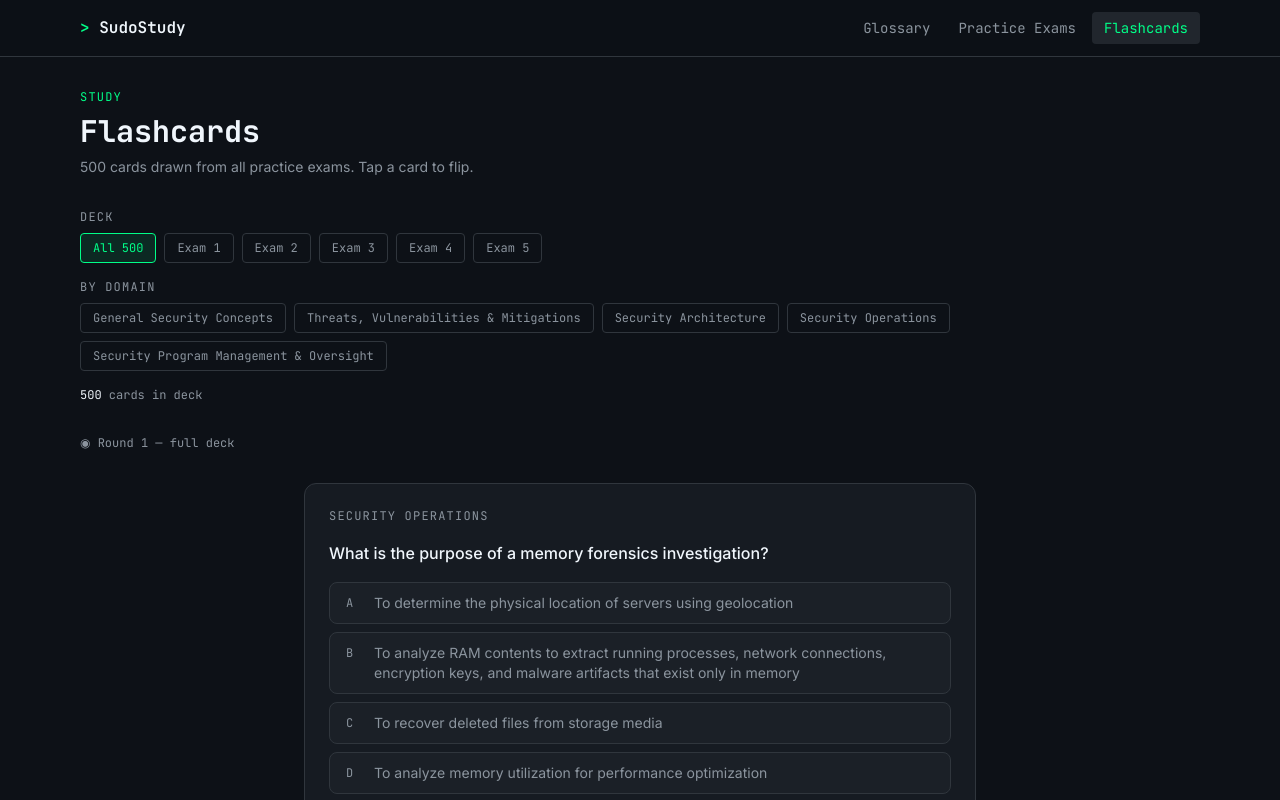
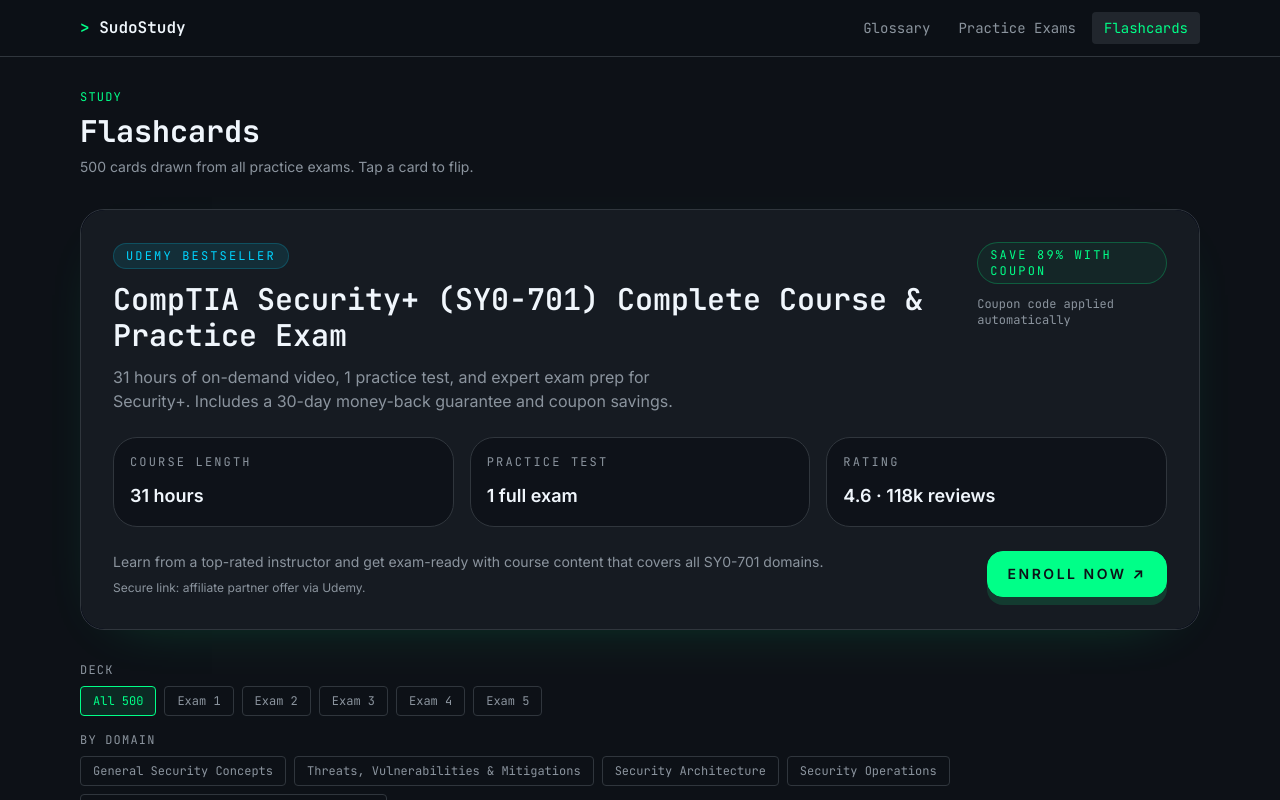
Before and after one commit to terrytelford/sudostudy, a Next.js app in the folder app/: page /flashcards in a window 1280 px wide. Shown: the top 800 px of the page. Built offline with nearby package versions, Linux system fonts and the light colour scheme.

Commit message:
Remove ad placeholder and add long banner to flashcards

```diff
--- a/app/src/app/exams/page.tsx
+++ b/app/src/app/exams/page.tsx
@@ -3,7 +3,6 @@
 import { useEffect, useState } from 'react'
 import { EXAMS } from '@/data/exams'
 import ExamCard from '@/components/exams/ExamCard'
-import AdSlot from '@/components/ads/AdSlot'
 import AffiliateBanner from '@/components/ads/AffiliateBanner'
 import { loadResult } from '@/lib/exam-state'
 
@@ -42,8 +41,6 @@
         )}
       </div>
 
-      <AdSlot type="banner" />
-
       <AffiliateBanner
         tag="Hardware"
         tagColor="cyan"
--- a/app/src/app/flashcards/page.tsx
+++ b/app/src/app/flashcards/page.tsx
@@ -4,6 +4,7 @@
 import { ALL_QUESTIONS, EXAMS } from '@/data/exams'
 import FlashCard from '@/components/flashcards/FlashCard'
 import DeckSelector, { type DeckFilter } from '@/components/flashcards/DeckSelector'
+import AffiliateTopBanner from '@/components/ads/AffiliateTopBanner'
 import { shuffle } from '@/lib/utils'
 import {
   loadFlashcardProgress,
@@ -116,6 +117,8 @@
         </p>
       </div>
 
+      <AffiliateTopBanner />
+
       <DeckSelector
         selected={filter}
         onSelect={(f) => setFilter(f)}
--- a/app/src/app/glossary/page.tsx
+++ b/app/src/app/glossary/page.tsx
@@ -1,6 +1,5 @@
 import type { Metadata } from 'next'
 import GlossarySearch from '@/components/glossary/GlossarySearch'
-import AdSlot from '@/components/ads/AdSlot'
 import YubiKeySquareAd from '@/components/ads/YubiKeySquareAd'
 
 export const metadata: Metadata = {
@@ -30,7 +29,6 @@
         {/* Sidebar ads */}
         <aside className="w-full lg:w-64 shrink-0">
           <div className="sticky top-24 flex flex-col gap-6">
-            <AdSlot type="sidebar" />
             <YubiKeySquareAd />
           </div>
         </aside>
```
